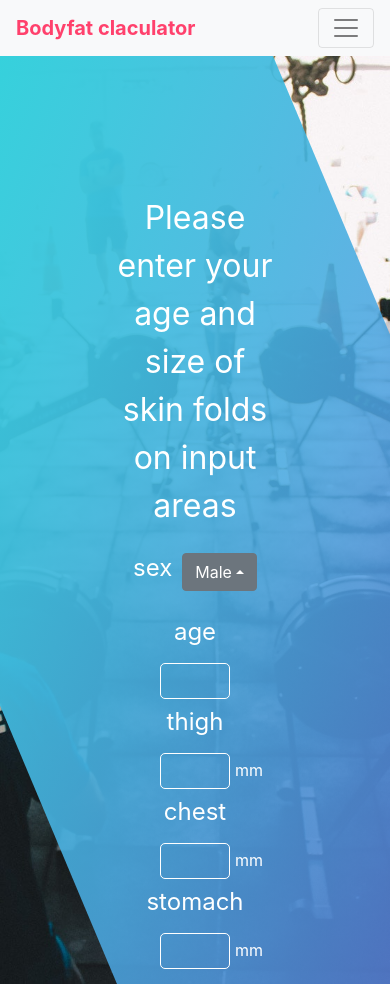
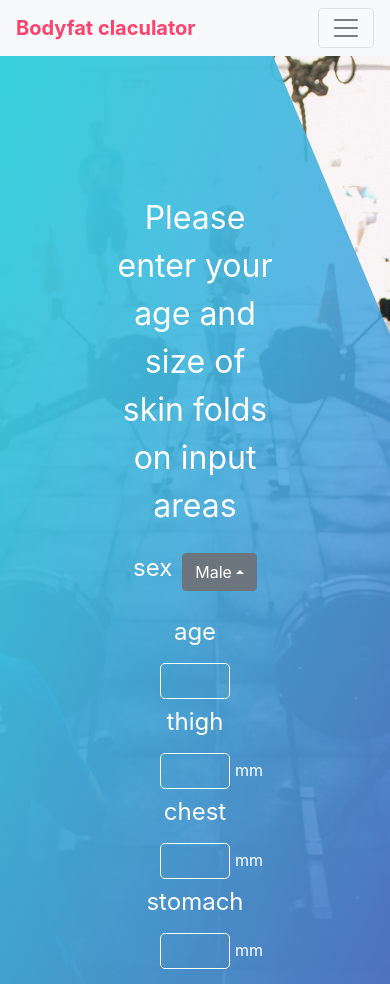
Before and after one commit to Mostrowski8/bodyfat, a React (Create React App) app: page / in a window 390 px wide. Built offline with nearby package versions, Linux system fonts and the light colour scheme.

Commit message:
responsive clip

```diff
--- a/src/index.css
+++ b/src/index.css
@@ -85,6 +85,11 @@ code {
 }
 
 @media only screen and (max-width: 600px) {
+.gradient {
+  -webkit-clip-path: polygon(30% 0%, 70% 0%, 100% 30%, 100% 100%, 70% 100%, 0 100%, 0% 70%, 0 0);
+clip-path: polygon(30% 0%, 70% 0%, 100% 30%, 100% 100%, 70% 100%, 0 100%, 0% 70%, 0 0);
+}
+
   .label {
     text-align: center;
     color: white;
```
